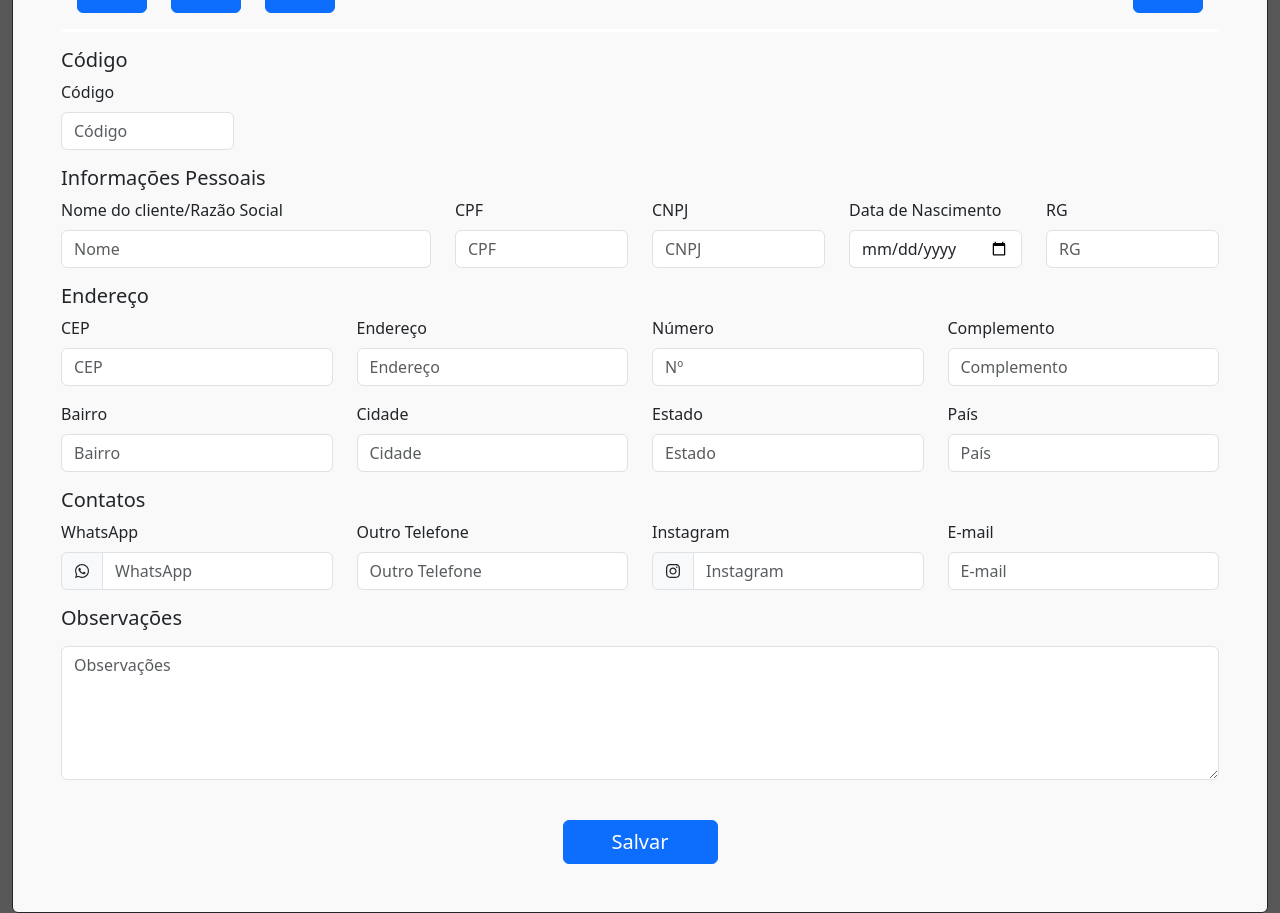
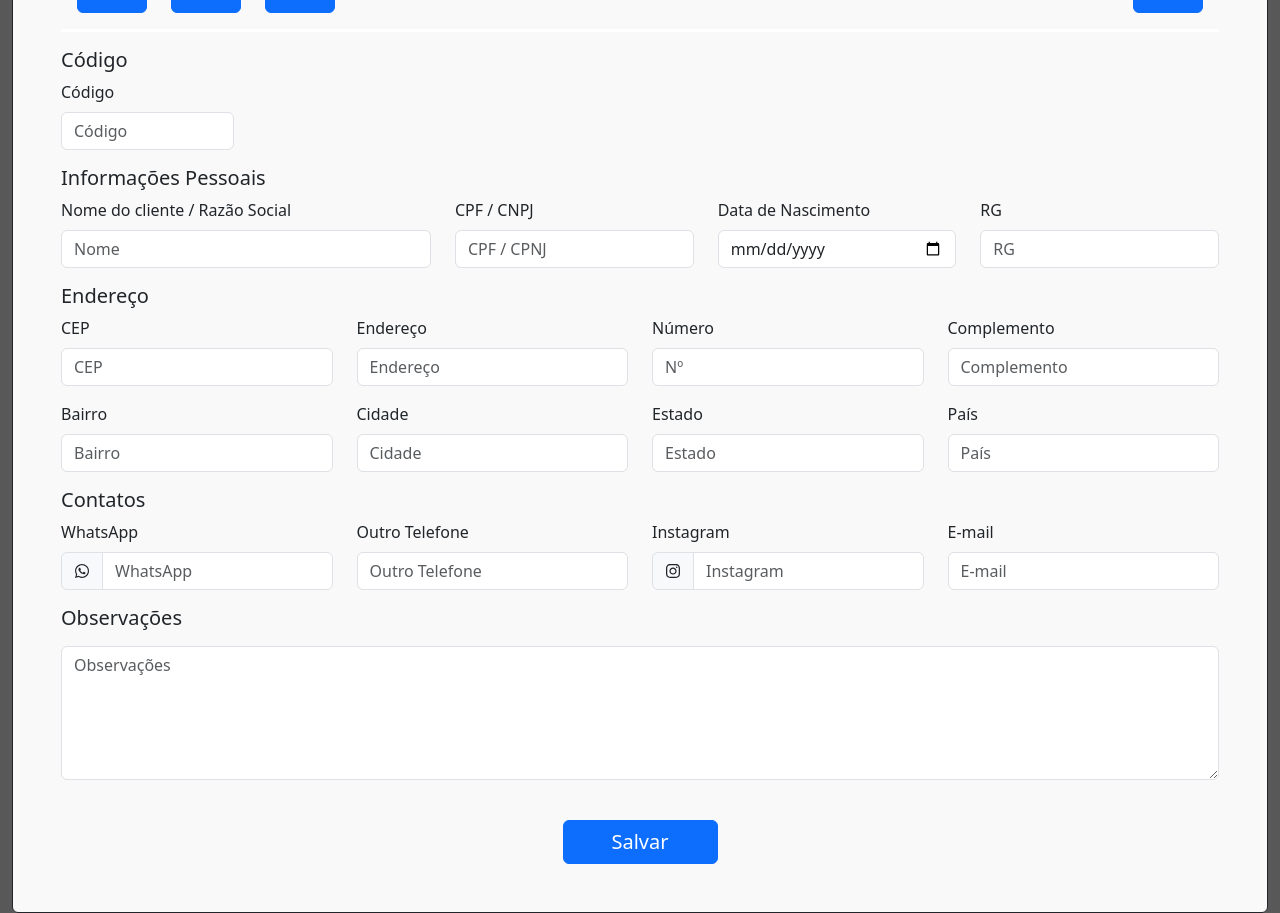
Before and after one commit to rxdrigocrn/form_qualisoft, a React (Vite) app in the folder FormQualisoft/: page / in a window 1280 px wide. Built offline with nearby package versions, Linux system fonts and the light colour scheme.

Commit message:
adjust commit

```diff
--- a/FormQualisoft/src/App.jsx
+++ b/FormQualisoft/src/App.jsx
@@ -3,13 +3,31 @@ import { Container, Form, InputGroup, Button, Row, Col } from 'react-bootstrap';
 import "bootstrap/dist/css/bootstrap.min.css"
 import { FaWhatsapp, FaInstagram } from 'react-icons/fa';
 import { AiOutlineFileAdd, AiOutlineEdit, AiOutlineSearch, AiOutlineDelete } from 'react-icons/ai';
+import { useState } from 'react';
 
 function App() {
+  const [documentType,setDocumentType] = useState('')
 
-  const handleSubmit = (event) => {
-    event.preventDefault();
 
+  const handleSubmit = (e) => {
+    e.preventDefault();
   };
+
+  const handleDocumentType = (e) => {
+    const value = e.target.value
+
+    if (value.length === 11) {
+      setDocumentType("CPF");
+      // console.log("CPF")
+    } else if (value.length === 14) {
+      setDocumentType("CNPJ");
+      // console.log("CNPJ")
+    } else {
+      setDocumentType('');
+    }
+  }
+
+
 
   return (
     <Container fluid className="d-flex justify-content-center align-items-center vh-100">
@@ -48,20 +66,15 @@ function App() {
           <Row className="mb-3">
             <Col md={4}>
               <Form.Group controlId="nome">
-                <Form.Label>Nome do cliente/Razão Social</Form.Label>
+                <Form.Label>Nome do cliente / Razão Social</Form.Label>
                 <Form.Control className="w-100" required type="text" name='nome' placeholder="Nome" />
               </Form.Group>
             </Col>
             <Col>
-              <Form.Group controlId="cpf">
-                <Form.Label>CPF</Form.Label>
-                <Form.Control required type="text" name='CPF' placeholder="CPF" />
-              </Form.Group>
-            </Col>
-            <Col>
-              <Form.Group controlId="cnpj">
-                <Form.Label>CNPJ</Form.Label>
-                <Form.Control required type="text" name='CNPJ' placeholder="CNPJ" />
+              <Form.Group controlId="document">
+                <Form.Label>CPF / CNPJ</Form.Label>
+                {/* DIGITE O CPF OU CNPJ SEM PONTUAÇÃO */}
+                <Form.Control required type="text" name={documentType} placeholder="CPF / CPNJ" onChange={handleDocumentType}/>
               </Form.Group>
             </Col>
             <Col>
```
